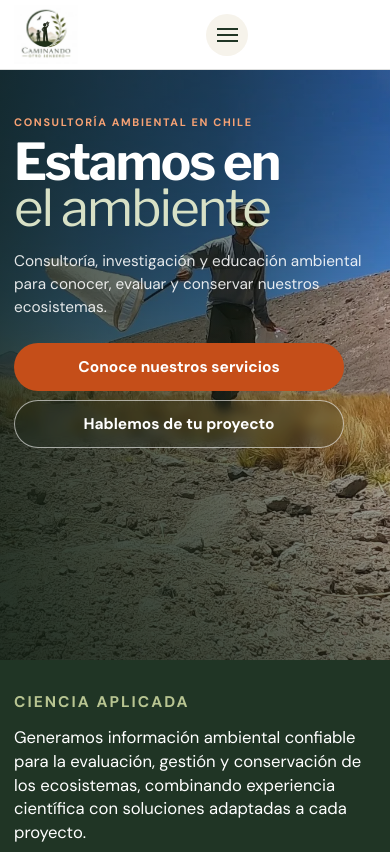
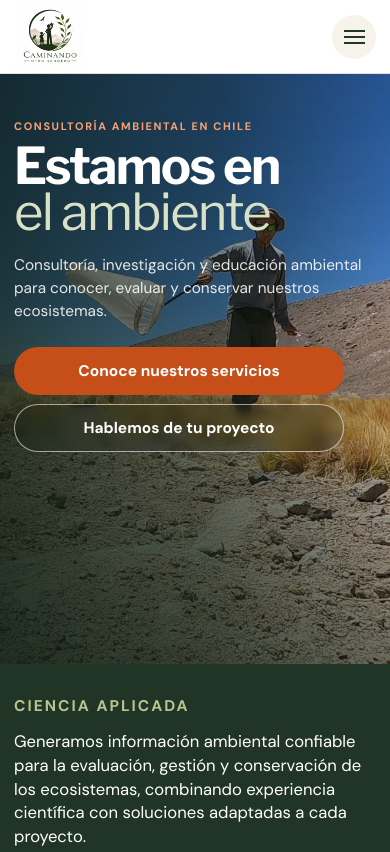
Before and after one commit to DiegoSalsa/CaminandoOtroSendero, a website: page index.html in a window 390 px wide. Shown: the top 852 px of the page. Drawn offline with nearby package versions, Linux system fonts and the light colour scheme.

Commit message:
Corrige posicion del navbar y hero movil

```diff
--- a/css/client-redesign.css
+++ b/css/client-redesign.css
@@ -610,7 +610,7 @@ p { margin-bottom: 20px; }
 
 /* Mobile-first refinement */
 @media (max-width: 800px) {
-    html { scroll-padding-top: 70px; }
+    html { scroll-padding-top: 74px; }
     body { font-size: 15.5px; line-height: 1.58; }
     .container, .header-inner, .hero-content { width: min(calc(100% - 28px), var(--container)); }
     .section, .contact { padding-top: 64px; padding-bottom: 64px; }
@@ -619,20 +619,23 @@ p { margin-bottom: 20px; }
     .eyebrow { margin-bottom: 10px; font-size: .68rem; letter-spacing: .15em; }
     .button { min-height: 48px; padding: 12px 19px; }
 
-    .site-header { height: 70px; }
-    .brand img { width: 64px; max-height: 62px; }
-    .menu-toggle { width: 42px; height: 42px; }
-    .main-menu { top: 70px; height: calc(100svh - 70px); padding: 20px 20px 28px; }
+    .header-inner { justify-content: flex-start; }
+    .site-header { height: 74px; }
+    .brand img { width: 72px; max-height: 66px; }
+    .menu-toggle { width: 44px; height: 44px; margin-left: auto; }
+    .header-inner > nav { width: 0; }
+    .main-menu { top: 74px; height: calc(100svh - 74px); padding: 20px 20px 28px; }
     .main-menu a { padding: 14px 3px; font-size: 1.12rem; }
     .main-menu .nav-contact { margin-top: 14px; padding: 13px 18px; }
 
-    .hero { min-height: clamp(570px, calc(100svh - 70px), 650px); }
-    .hero-content { padding-top: 58px; }
+    .hero { min-height: clamp(570px, calc(100svh - 74px), 650px); }
+    .hero-content { padding-top: 64px; }
     .hero h1 { max-width: 360px; margin-bottom: 20px; font-size: clamp(2.85rem, 12.8vw, 4.25rem); line-height: .9; }
     .hero-lead { max-width: 350px; margin-bottom: 24px; font-size: .96rem; line-height: 1.5; }
     .hero-actions { width: min(100%, 350px); gap: 9px; }
     .hero-actions .button { width: 100%; }
-    .hero-slide img { object-position: 76% center; }
+    .hero-slide img { object-position: center; }
+    .hero-slide:first-child img { object-position: 18% center; }
     .hero-shade { background: linear-gradient(90deg, rgba(13,28,17,.8) 0%, rgba(13,28,17,.53) 56%, rgba(13,28,17,.12) 100%), linear-gradient(0deg, rgba(13,28,17,.55), transparent 58%); }
 
     .intro-grid { gap: 12px; padding-top: 30px; padding-bottom: 30px; }
```
